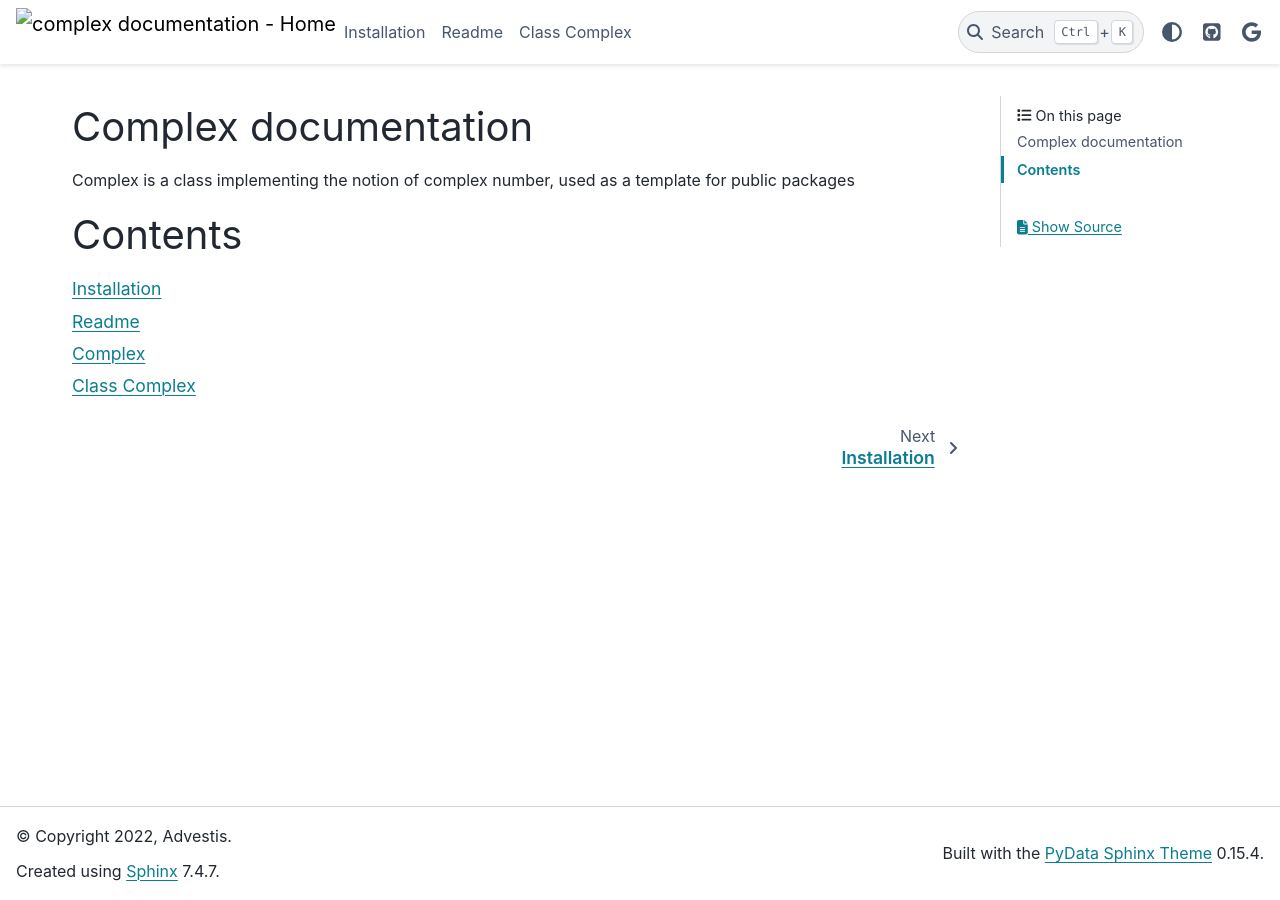
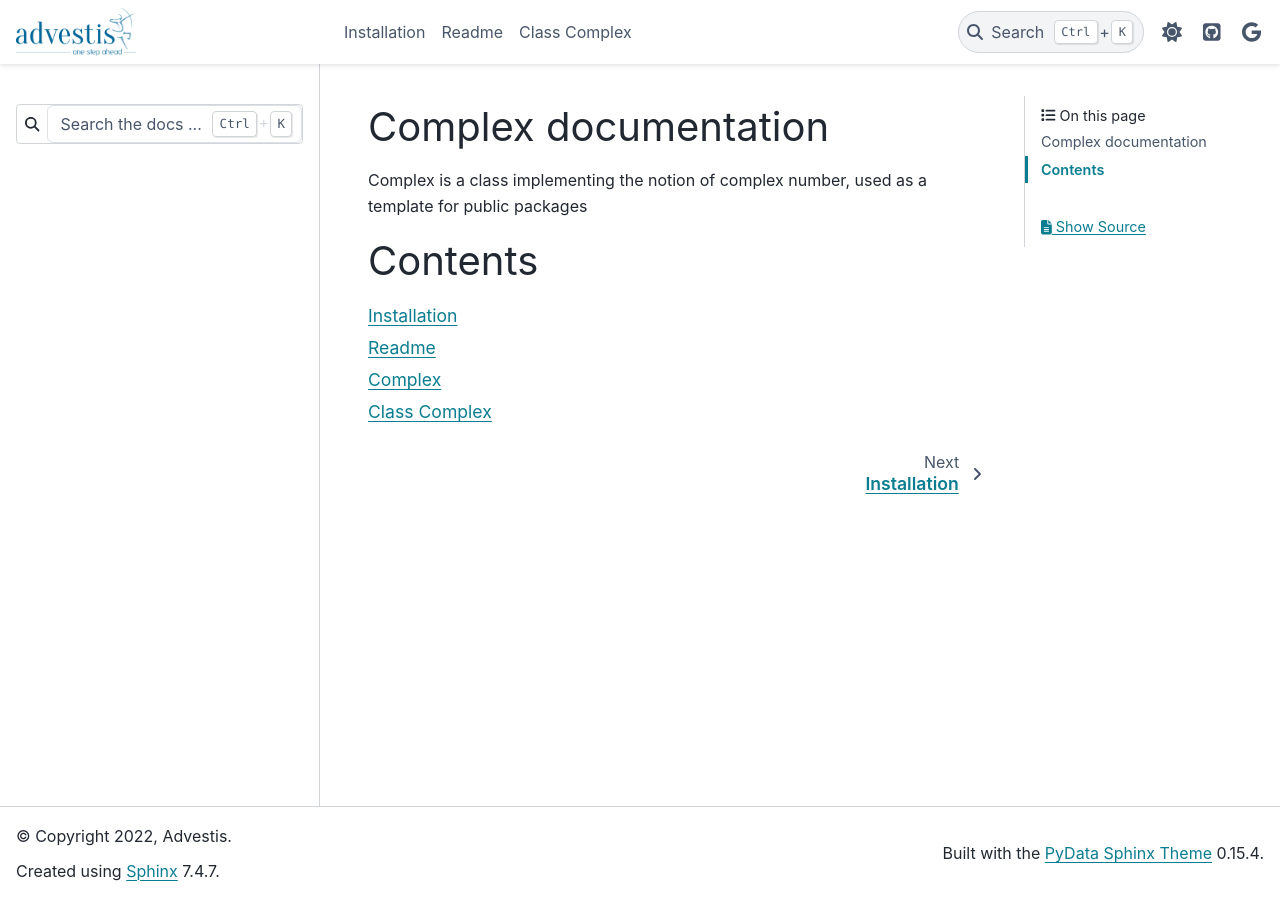
Before and after one commit to Advestis/complex, a Sphinx documentation site: the page built from docs/source/index.rst, in a window 1280 px wide. Built offline with Sphinx 7.4.7 and the PyData theme 0.15.4, drawn with Linux system fonts in a browser that asks for light colours.

Commit message:
fix cong.py

```diff
--- a/docs/source/conf.py
+++ b/docs/source/conf.py
@@ -42,6 +42,8 @@ exclude_patterns = []
 
 html_theme = 'pydata_sphinx_theme'
 html_static_path = ['_static']
+html_favicon = "_static/favicon.png"
+html_logo = "_static/logo_Advestis_HD.png"
 html_theme_options = {
     "icon_links": [
         {
@@ -52,9 +54,15 @@ html_theme_options = {
     "github_url": "https://github.com/Advestis",
 
 }
-html_favicon = "_static/favicon.png"
-html_logo = "_static/logo.png"
+
 autodoc_mock_imports = ["pandas"]
+html_context = {
+   "default_mode": "light"
+}
+html_sidebars = {
+    "**": ["search-field.html"]
+}
+
 intersphinx_mapping = {'pandas': ('https://pandas.pydata.org/docs/', None),
                        'numpy': ('https://numpy.org/doc/stable/', None)}
 
```
Also changed, not shown: docs/source/_static/logo.png (deleted), docs/source/_static/logo_Advestis_HD.png (added).
